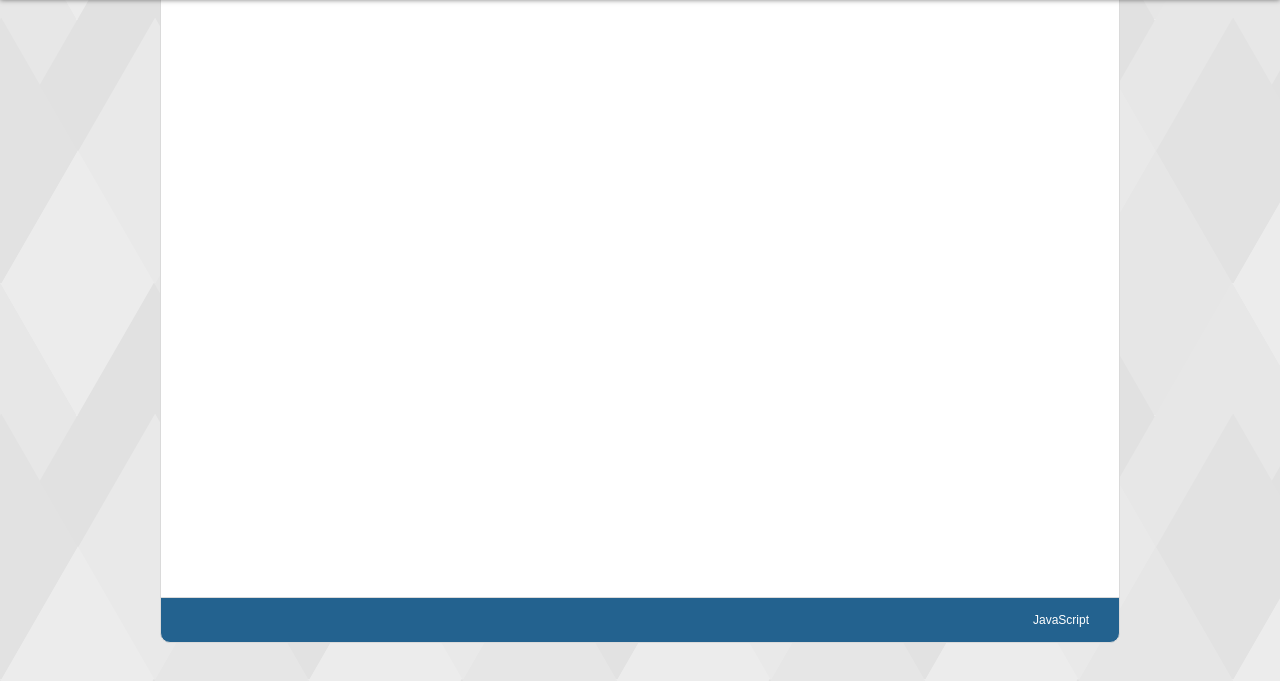
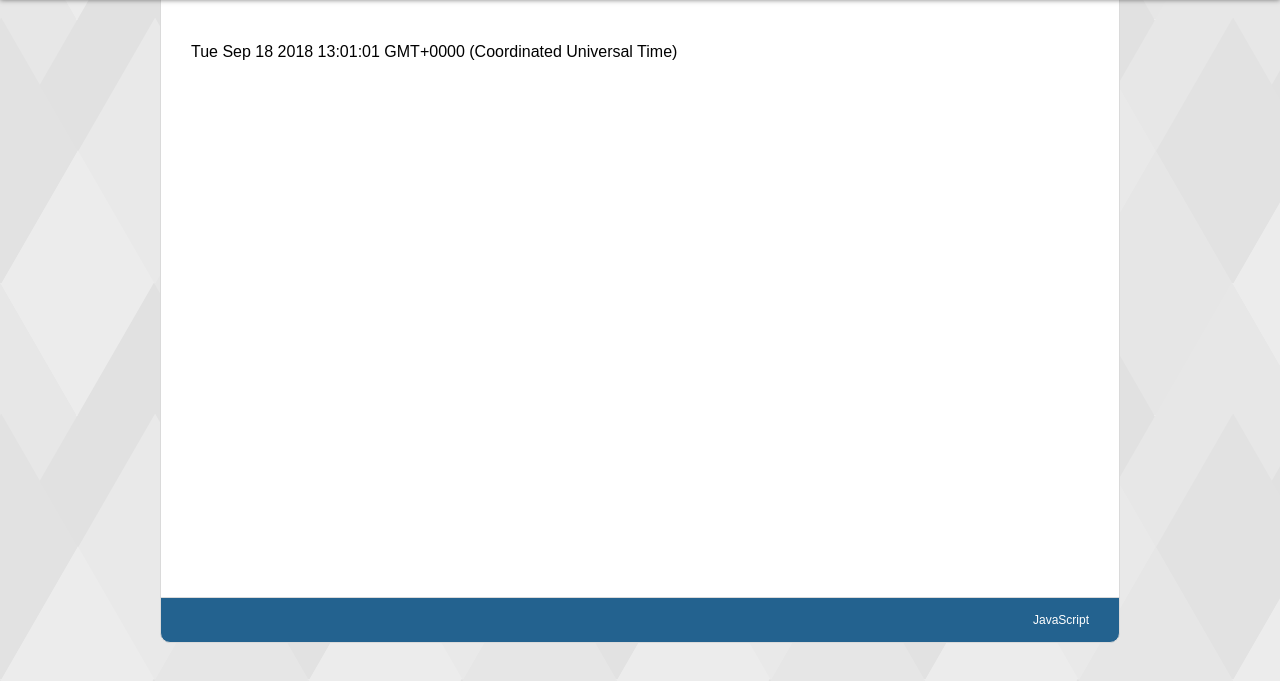
Before and after one commit to mii012345/javascript, a plain HTML site: page index.html in a window 1280 px wide. Shown: the part 113-794 px from the top of the page. Drawn offline with Linux system fonts and the light colour scheme.

Commit message:
Finish section 2

```diff
--- a/index.html
+++ b/index.html
@@ -16,7 +16,7 @@
         </header>
         <div class="main-wrapper">
             <section>
-
+                <p id="choice">ここに日時を表示します。</p>
             </section>
         </div>
         <footer>
@@ -24,7 +24,7 @@
         </footer>
         <script src="script.js"></script>
         <script>
-            window.alert('アプリ連携が完了しました！');
+            document.getElementById('choice').textContent = new Date();
         </script>
     </body>
 </html>
```
